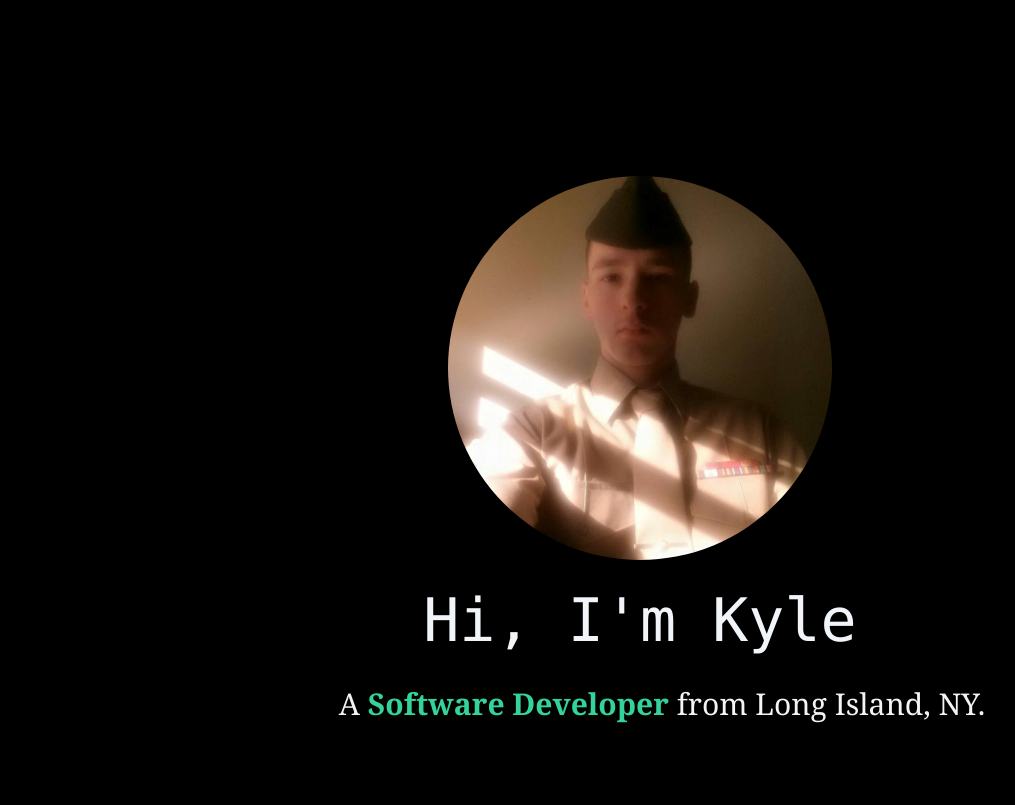
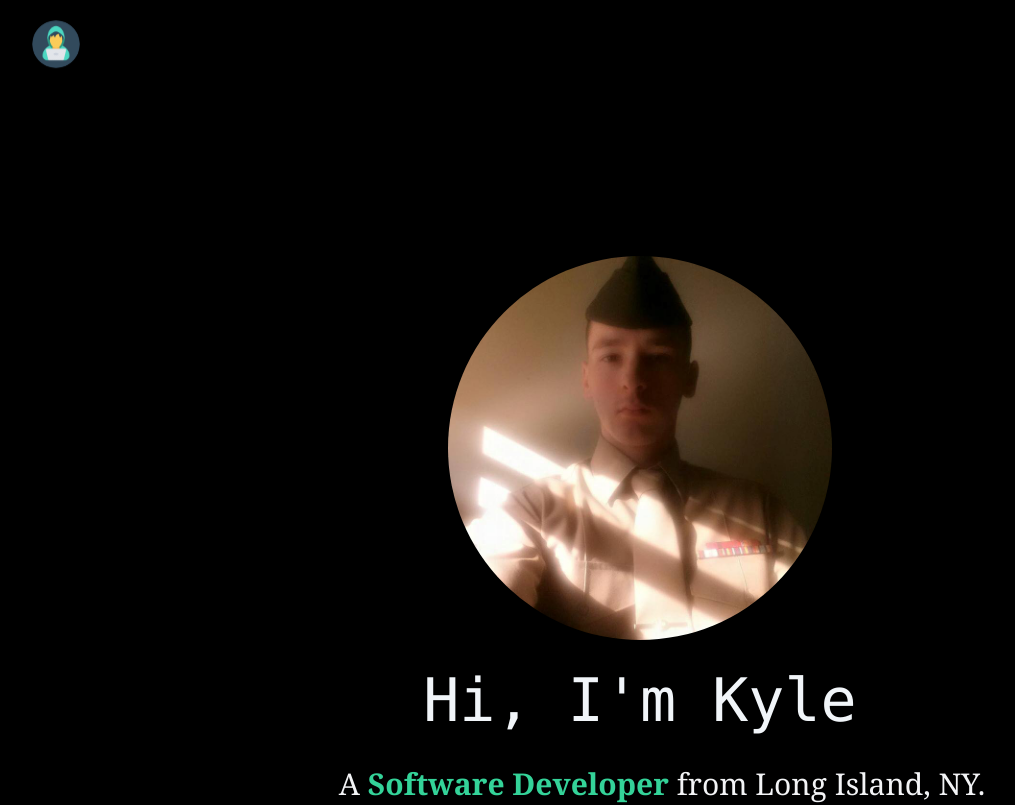
Before and after one commit to Kyle-Holmstrom/kyleholmstrom.github.io, a React (Create React App) app: page / in a window 1280 px wide. Shown: the top 805 px of the page, without its empty margins (0-1015 px from the left). Built offline with nearby package versions, Linux system fonts and the light colour scheme.

Commit message:
Added in an animated icon/component

```diff
--- /dev/null
+++ b/src/components/AnimatedIcon.js
@@ -0,0 +1,11 @@
+import icon from '../images/computerHoodie.png';
+
+const AnimatedIcon = () => {
+    return (
+        <div className="bg-black pt-8">
+            <img src={icon} alt="computer"
+            className="animate-bounce h-12 w-12 ml-8 mt-0 pt-0 rounded-full" />
+        </div>
+    )
+};
+export default AnimatedIcon;
--- a/src/components/App.js
+++ b/src/components/App.js
@@ -3,10 +3,12 @@ import Hero from "./Hero";
 import Projects from './Projects';
 import Footer from './Footer';
 import AboutMe from './AboutMe';
+import AnimatedIcon from './AnimatedIcon';
 
 function App() {
     return(
     <>
+        <AnimatedIcon />
         <Hero />
         <AboutMe />
         <Projects />
```
Also changed, not shown: src/images/HubbleNeptune.jpg (added), src/images/computerHoodie.png (added).
